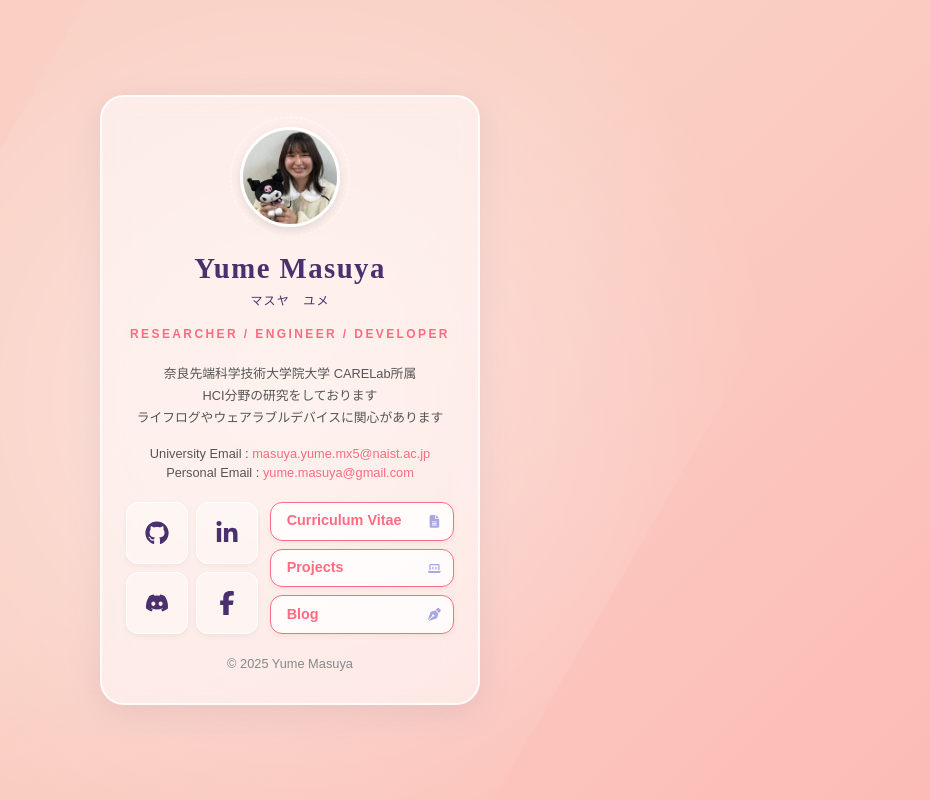
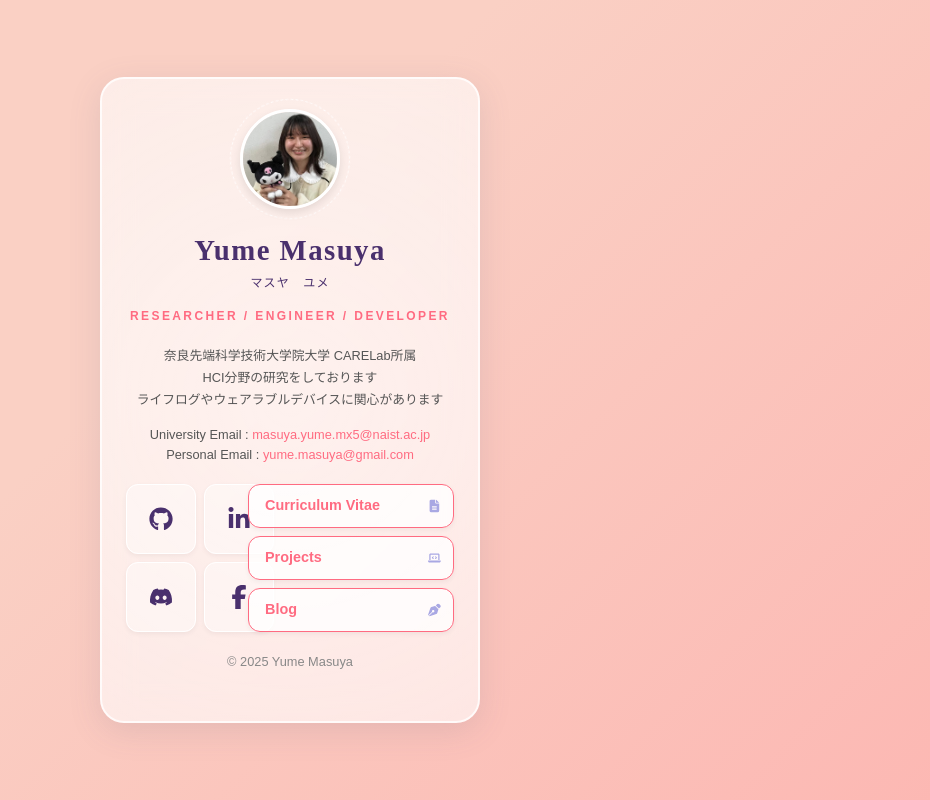
Before and after one commit to yume0105/Profile_JS, a Next.js app in the folder portfolio-app/: page / in a window 1280 px wide. Shown: the top 800 px of the page, without its empty margins (350-1280 px from the left). Built offline with nearby package versions, Linux system fonts and the light colour scheme.

Commit message:
グローバルスタイルを改善し、レスポンシブデザインを強化。高さ制限を緩和し、スマホ対応を最適化。

```diff
--- a/portfolio-app/app/globals.css
+++ b/portfolio-app/app/globals.css
@@ -9,12 +9,8 @@
   --glass-shadow: 0 8px 32px 0 rgba(100, 100, 130, 0.15);
 }
 
-/* --- 修正ポイント1：htmlのガチガチ拘束を解除 --- */
 html {
-  /* position: fixed; は削除 */
-  /* overflow: hidden; は削除 */
   width: 100%;
-  /* 横スクロールだけ防ぐならbodyでやるのが安全 */
 }
 
 body {
@@ -27,21 +23,21 @@ body {
   background-size: 400% 400%;
   animation: gradientBG 10s ease infinite;
 
-  /* --- 修正ポイント2：高さ固定をやめて「最低の高さ」にする --- */
-  min-height: 100vh; /* 中身が少ない時は画面いっぱい、増えたら伸びる */
+  /* 最低の高さを確保しつつ、中身が増えたら伸びるように */
+  min-height: 100vh;
   width: 100%;
 
-  /* 横スクロール対策 */
+  /* 全体の横スクロールを防止 */
   overflow-x: hidden;
 
-  /* 上下左右中央配置の設定 */
   display: flex;
-  flex-direction: column; /* 縦並びを基本にする */
+  flex-direction: column;
+  /* コンテンツが少ない時は中央、多い時は上詰め（スクロール可能にするため） */
   justify-content: center;
   align-items: center;
 
-  /* コンテンツが画面より大きくなった時のための余白 */
-  padding: 20px 0;
+  /* 上下の余白 */
+  padding: 40px 0;
   box-sizing: border-box;
 }
 
@@ -55,7 +51,9 @@ a:hover { opacity: 0.7; }
 footer {
   font-size: 0.8rem;
   color: #888;
-  margin-top: 20px; /* カードとの距離 */
+  margin-top: 20px;
+  /* フッターがカードにくっつきすぎないように確保 */
+  padding-bottom: 20px;
 }
 
 @keyframes gradientBG {
@@ -73,44 +71,50 @@ footer {
   border-radius: 24px;
   padding: 30px 24px;
 
-  /* サイズ設定 */
-  width: 90%; /* 基本は90%（スマホ意識） */
-  max-width: 380px; /* PCではこの幅で止まる */
+  width: 90%;
+  max-width: 380px;
 
   text-align: center;
   box-shadow: var(--glass-shadow);
   position: relative;
   box-sizing: border-box;
 
-  /* --- 修正ポイント3：高さ制限の緩和 --- */
   height: auto;
-  /* max-height: 90vh; ← これは削除（中身が溢れる原因になるため） */
+  margin: auto;
+
+  /* ★★★修正：重要！★★★ */
+  /* ここに overflow: hidden を入れないと、背景のグラデーションが */
+  /* カードからはみ出して、横スクロールや謎の余白の原因になります */
+  overflow: hidden;
 
   animation: floatUp 1s cubic-bezier(0.22, 1, 0.36, 1) forwards;
   opacity: 0;
   transform: translateY(30px);
-
-  /* Flexboxアイテムとしての設定 */
-  margin: auto; /* これがあると、flexコンテナ内で上下左右の余白が自動調整されて中央に来る */
 }
 
 .card-wide {
   max-width: 800px;
   width: 90%;
   padding: 30px;
-  margin: auto; /* 中央配置 */
+  margin: auto;
+  /* こちらも同様にはみ出し防止 */
+  overflow: hidden;
+  position: relative; /* 背景グラデーションのために必要 */
 }
 
-/* その他の装飾系（変更なしでOK） */
-.card::before {
+/* 背景装飾 */
+.card::before, .card-wide::before {
   content: '';
   position: absolute;
-  top: -50%;
-  left: -50%;
-  width: 200%;
+  /* 中心から配置 */
+  top: 50%;
+  left: 50%;
+  /* 中心を基準に移動させる */
+  transform: translate(-50%, -50%) rotate(30deg);
+
+  width: 200%; /* カードよりかなり大きい */
   height: 200%;
   background: radial-gradient(circle, rgba(255,255,255,0.4) 0%, transparent 70%);
-  transform: rotate(30deg);
   pointer-events: none;
   z-index: -1;
 }
@@ -119,16 +123,17 @@ footer {
   to { opacity: 1; transform: translateY(0); }
 }
 
-/* コンポーネント類（nav-header以下）はそのまま利用可能なので省略しませんが、
-   変更の必要はありません。そのまま使ってください。 */
-
+/* --- コンポーネント --- */
 .nav-header { width: 100%; display: flex; justify-content: flex-start; align-items: center; margin-bottom: 20px; }
 .back-btn { display: inline-flex; align-items: center; padding: 8px 16px; background: rgba(255, 255, 255, 0.4); border-radius: 20px; font-size: 0.8rem; font-weight: 600; color: var(--text-main); border: 1px solid white; }
 .back-btn:hover { background: white; color: var(--accent); }
 .page-title { font-family: 'Cinzel', serif; font-size: 1.5rem; margin: 0 0 25px 0; color: var(--text-main); border-bottom: 1px dashed rgba(255,255,255,0.5); padding-bottom: 10px; }
+
 .avatar-container { position: relative; width: 100px; height: 100px; margin: 0 auto 20px; }
 .orbit { position: absolute; top: -10px; left: -10px; width: 120px; height: 120px; border-radius: 50%; border: 1px dashed rgba(255, 255, 255, 0.8); animation: spin 10s linear infinite; z-index: 1; }
 .avatar { width: 100%; height: 100%; border-radius: 50%; object-fit: cover; border: 3px solid #ffffff; position: relative; z-index: 2; box-shadow: 0 4px 10px rgba(0,0,0,0.1); }
+@keyframes spin { 100% { transform: rotate(360deg); } }
+
 .name-title { font-family: 'Cinzel', serif; font-size: 1.8rem; font-weight: 600; margin: 0; letter-spacing: 0.05em; color: var(--text-main); }
 .kana-name { font-family: 'Noto Sans JP', sans-serif; font-size: 0.75rem; color: var(--text-main); margin-top: 2px; margin-bottom: 15px; letter-spacing: 0.1em; font-weight: 400; }
 .role { color: var(--accent); font-size: 0.75rem; text-transform: uppercase; letter-spacing: 0.2em; margin-top: 8px; margin-bottom: 20px; font-weight: 600; }
@@ -136,21 +141,81 @@ footer {
 .email { color: #555; font-size: 0.8rem; text-align: center; }
 .email-link { color: var(--accent); font-size: 0.8rem; }
 .email-link:hover { text-decoration: underline; }
-.bottom-grid { display: grid; grid-template-columns: 1fr 1.4fr; gap: 12px; width: 100%; margin-top: 20px; }
-.sns-area { display: grid; grid-template-columns: 1fr 1fr; grid-template-rows: 1fr 1fr; gap: 8px; }
-.sns-btn { display: flex; justify-content: center; align-items: center; aspect-ratio: 1 / 1; background: rgba(255, 255, 255, 0.4); border: 1px solid #ffffff; border-radius: 12px; color: var(--text-main); font-size: 1.2rem; text-decoration: none; transition: all 0.3s ease; box-shadow: 0 2px 5px rgba(0,0,0,0.05); }
+
+/* ★★★修正：ボタン配置エリアのバランス調整★★★ */
+.bottom-grid {
+  display: flex; /* GridからFlexに変更して幅制御しやすくする */
+  gap: 12px;
+  width: 100%;
+  margin-top: 20px;
+  align-items: stretch; /* 高さを揃える */
+}
+
+/* SNSエリア：幅を固定してボタンが巨大化するのを防ぐ */
+.sns-area {
+  flex: 0 0 110px; /* 幅を110pxに固定 */
+  display: grid;
+  grid-template-columns: 1fr 1fr;
+  grid-template-rows: 1fr 1fr;
+  gap: 8px;
+}
+
+/* SNSボタン：高さも適度に制限 */
+.sns-btn {
+  display: flex;
+  justify-content: center;
+  align-items: center;
+  width: 100%;
+  height: 100%; /* 親グリッドに合わせて伸縮 */
+  aspect-ratio: 1 / 1; /* 正方形を維持 */
+  background: rgba(255, 255, 255, 0.4);
+  border: 1px solid #ffffff;
+  border-radius: 12px;
+  color: var(--text-main);
+  font-size: 1.2rem;
+  text-decoration: none;
+  transition: all 0.3s ease;
+  box-shadow: 0 2px 5px rgba(0,0,0,0.05);
+}
 .sns-btn:hover { background: #ffffff; color: var(--accent); transform: translateY(-2px); box-shadow: 0 5px 15px rgba(255, 154, 158, 0.4); }
-.link-area { display: flex; flex-direction: column; gap: 8px; }
-.link-btn { flex: 1; display: flex; flex-direction: column; justify-content: center; align-items: flex-start; padding: 0 16px; background: rgba(255, 255, 255, 0.6); border: 1px solid #ffffff; border-radius: 12px; color: var(--text-main); text-decoration: none; font-size: 0.9rem; font-weight: 600; transition: all 0.3s ease; position: relative; box-shadow: 0 2px 5px rgba(0,0,0,0.05); }
+
+/* リンクエリア：残りの幅をすべて使う */
+.link-area {
+  flex: 1; /* 残りのスペースを埋める */
+  display: flex;
+  flex-direction: column;
+  gap: 8px;
+}
+
+.link-btn {
+  flex: 1; /* 縦方向いっぱいに広がる */
+  display: flex;
+  flex-direction: column;
+  justify-content: center;
+  align-items: flex-start;
+  padding: 0 16px;
+  min-height: 44px; /* 最低限の高さを保証 */
+  background: rgba(255, 255, 255, 0.6);
+  border: 1px solid #ffffff;
+  border-radius: 12px;
+  color: var(--text-main);
+  text-decoration: none;
+  font-size: 0.9rem;
+  font-weight: 600;
+  transition: all 0.3s ease;
+  position: relative;
+  box-shadow: 0 2px 5px rgba(0,0,0,0.05);
+}
 .link-btn:hover { background: #ffffff; transform: translateX(2px); box-shadow: 0 5px 15px rgba(161, 140, 209, 0.3); }
 .link-btn.highlight { background: rgba(255, 255, 255, 0.8); border: 1px solid var(--accent); color: var(--accent); }
-.link-btn svg { position: absolute; top: 12px; right: 12px; font-size: 0.8rem; opacity: 0.6; transition: 0.3s; color: var(--text-sub); }
-.link-btn:hover svg { opacity: 1; color: var(--accent); transform: translate(1px, -1px); }
+.link-btn svg { position: absolute; top: 50%; right: 12px; transform: translateY(-50%); font-size: 0.8rem; opacity: 0.6; transition: 0.3s; color: var(--text-sub); }
+.link-btn:hover svg { opacity: 1; color: var(--accent); transform: translate(1px, -50%); }
+
+/* プロジェクト・アニメーション系（そのまま） */
 .fade-up { opacity: 0; animation: slideIn 0.6s ease forwards; }
 .d-1 { animation-delay: 0.2s; } .d-2 { animation-delay: 0.4s; } .d-3 { animation-delay: 0.6s; }
 @keyframes slideIn { from { opacity: 0; transform: translateY(15px); } to { opacity: 1; transform: translateY(0); } }
 
-/* Projects & CV styles (変更なし) */
 .projects-grid { display: grid; grid-template-columns: repeat(auto-fill, minmax(280px, 1fr)); gap: 20px; text-align: left; }
 .project-item { background: rgba(255, 255, 255, 0.5); border-radius: 16px; border: 1px solid #fff; overflow: hidden; transition: 0.3s; display: flex; flex-direction: column; }
 .project-item:hover { transform: translateY(-5px); background: rgba(255, 255, 255, 0.8); box-shadow: 0 10px 20px rgba(112, 111, 211, 0.15); }
@@ -170,22 +235,23 @@ footer {
 .cv-list li { margin-bottom: 12px; padding-left: 1em; text-indent: -1em; }
 .cv-date { font-weight: 600; color: var(--accent); margin-right: 8px; }
 
-/* --- 修正ポイント4：スマホ対応（シンプルにする） --- */
 @media (max-width: 480px) {
-    /* 魔法の呪文（!important）はもう不要です。
-       bodyがmin-heightで伸び縮みするようになったので、
-       自然に任せるだけでレイアウト崩れは起きにくくなります。
-    */
-
-    /* スマホで横幅いっぱいにしたくない場合 */
     .card, .card-wide {
         width: 90%;
-        margin: 40px auto; /* 上下に余裕を持たせる */
+        margin: 20px auto;
     }
 
+    /* スマホの場合は縦積みにする */
     .bottom-grid {
-        /* スマホなら縦に積んだほうが押しやすいかも */
-        grid-template-columns: 1fr;
+        flex-direction: column;
+    }
+
+    /* スマホで縦積みになってもSNSボタンがデカくなりすぎないようにする */
+    .sns-area {
+        flex: auto;
+        width: 100%;
+        max-width: 200px; /* ここで制限 */
+        margin: 0 auto; /* 中央寄せ */
     }
 
     .projects-grid {
```
